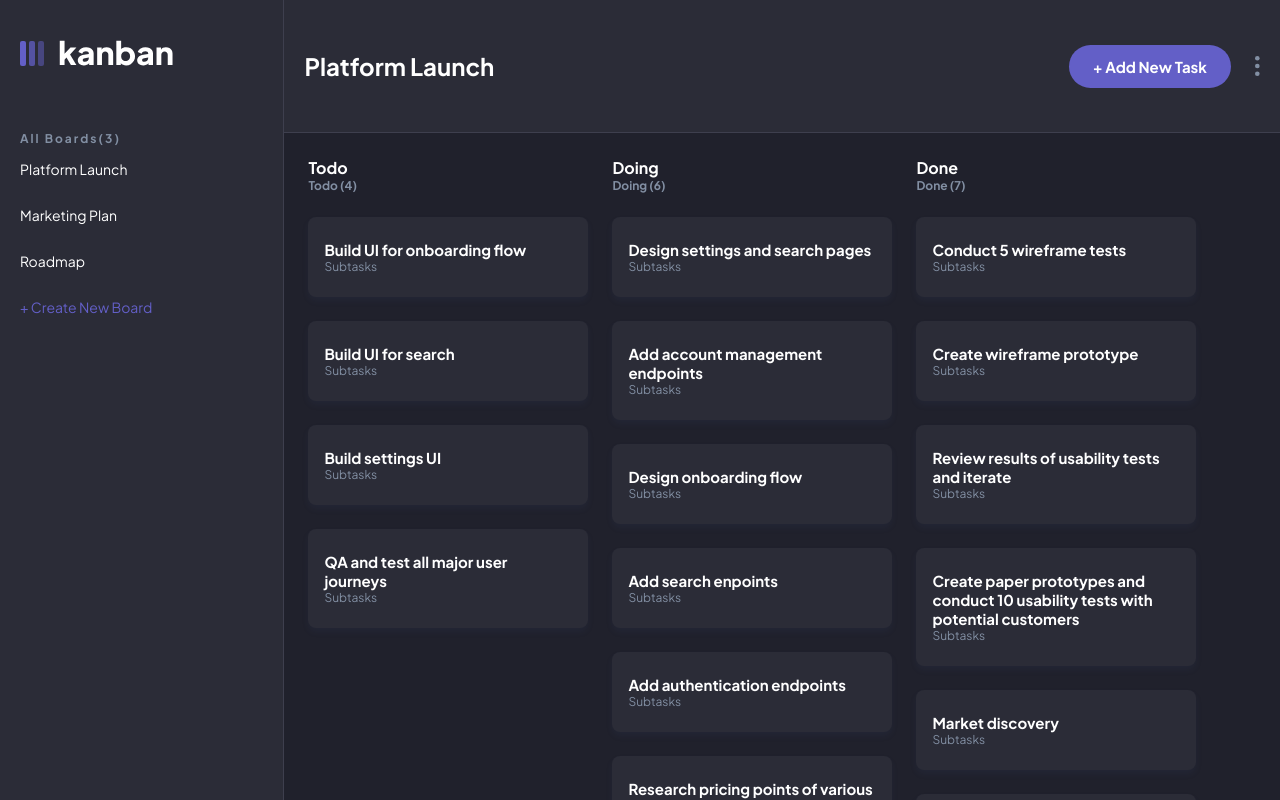
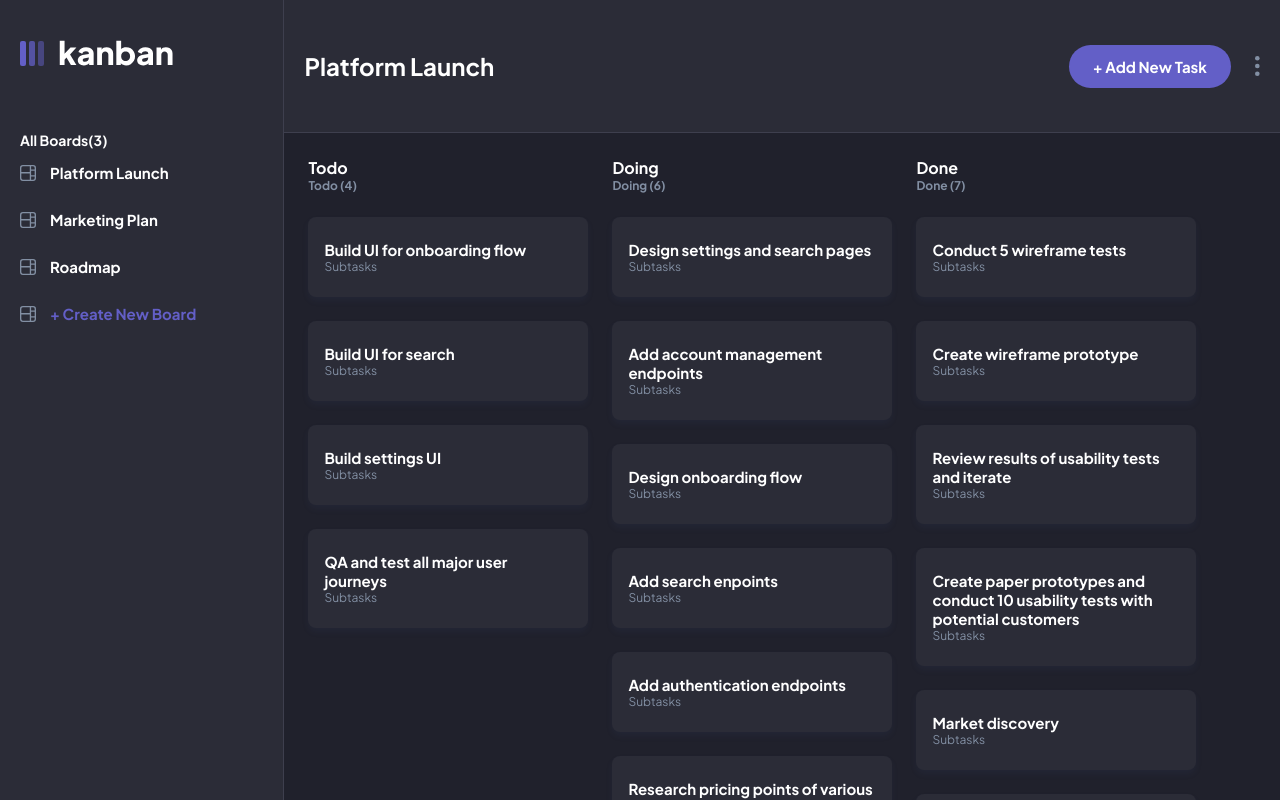
Before and after one commit to zillur-rgb/kanban-task-manager, a React (Vite) app: page / in a window 1280 px wide. Built offline with nearby package versions, Linux system fonts and the light colour scheme.

Commit message:
Fix: adjust styling

```diff
--- a/src/App.css
+++ b/src/App.css
@@ -10,12 +10,13 @@
   justify-content: space-evenly;
   background: #20212c;
   width: fit-content;
-  gap: 24px;
+  gap: 4px;
   padding: 24px;
 }
 
 .column {
   min-height: 500px;
+  width: 300px;
   display: flex;
   flex-direction: column;
   gap: 24px;
@@ -68,14 +69,23 @@
   font-size: 14px;
 }
 
-.sidebar img {
+.logo {
   padding-top: 20px;
 }
 .sidebar-boards {
+  font-weight: bold;
   margin-top: 65px;
 }
 
-.sidebar-p {
+.list-board {
+  display: flex;
+  align-items: center;
+  gap: 14px;
+  font-size: 15px;
+  padding: 14px 0px;
+}
+
+.sidebar-boards h4 {
   font-weight: bold;
   color: #828fa3;
   font-size: 12px;
@@ -86,9 +96,6 @@
   color: #635fc7;
 }
 
-.list-board {
-  padding: 14px 0px;
-}
 .header {
   background-color: #2b2c37;
   grid-row-start: 1;
--- a/src/components/Layout.tsx
+++ b/src/components/Layout.tsx
@@ -1,5 +1,6 @@
 import Logo from "../assets/logo-light.svg";
 import dots from "../assets/icon-vertical-ellipsis.svg";
+import boardImg from "../assets/icon-board.svg";
 
 type Props = {
   children: React.ReactNode;
@@ -13,7 +14,7 @@ const Layout = (props: Props) => {
     <>
       <div className="container">
         <div className="sidebar">
-          <img src={Logo} alt="Logo" />
+          <img src={Logo} alt="Logo" className="logo" />
 
           <div className="sidebar-boards">
             <p className="sidebar-p">All Boards({props.boards.length})</p>
@@ -25,10 +26,13 @@ const Layout = (props: Props) => {
                   onClick={() => props.setCurrentBoard(index)}
                   className="list-board"
                 >
+                  <img src={boardImg} alt="board" />
                   {board.name}
                 </div>
               ))}
-              <div className="list-board blue">+ Create New Board</div>
+              <div className="list-board blue">
+                <img src={boardImg} alt="board" />+ Create New Board
+              </div>
             </div>
           </div>
         </div>
```
